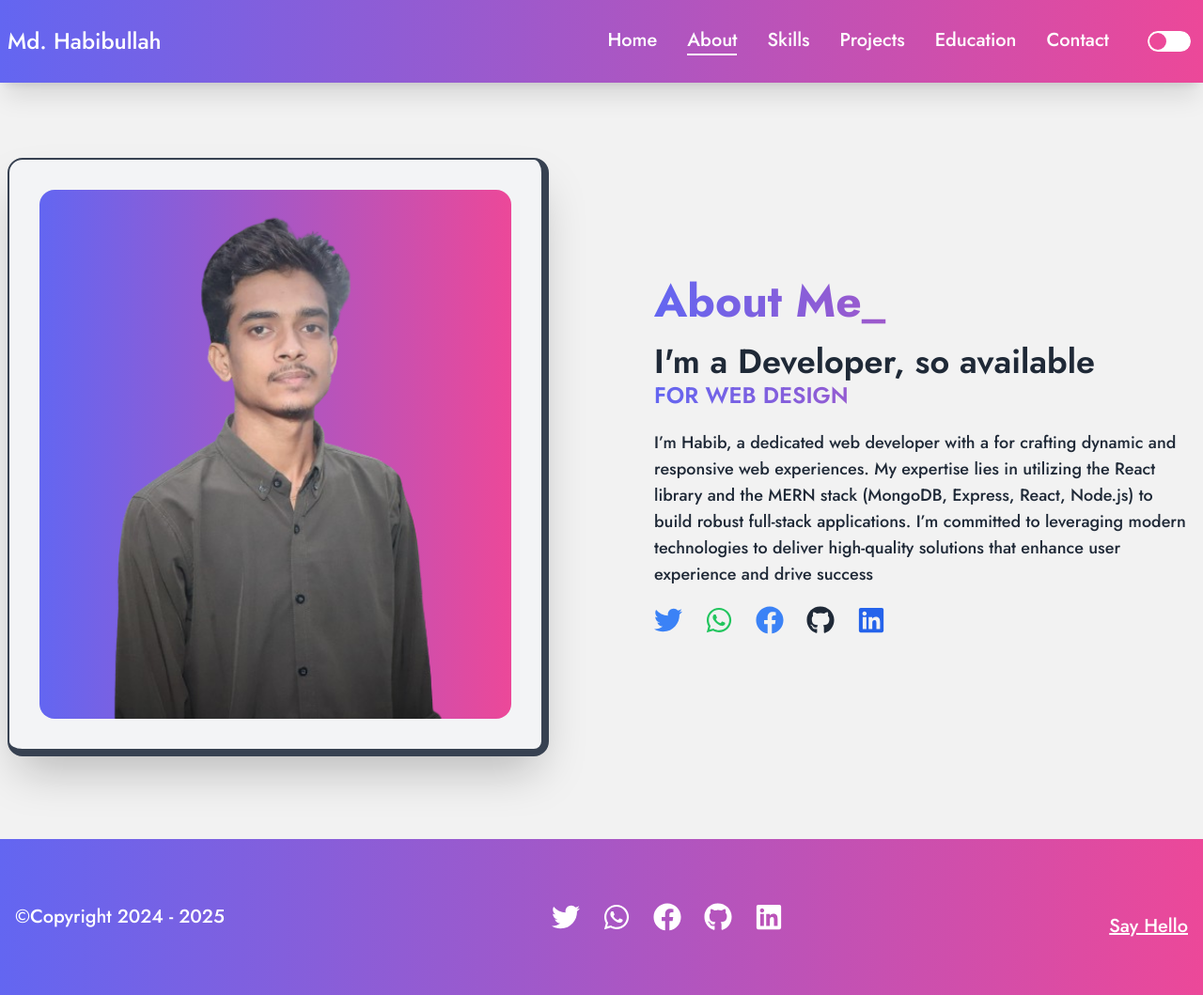
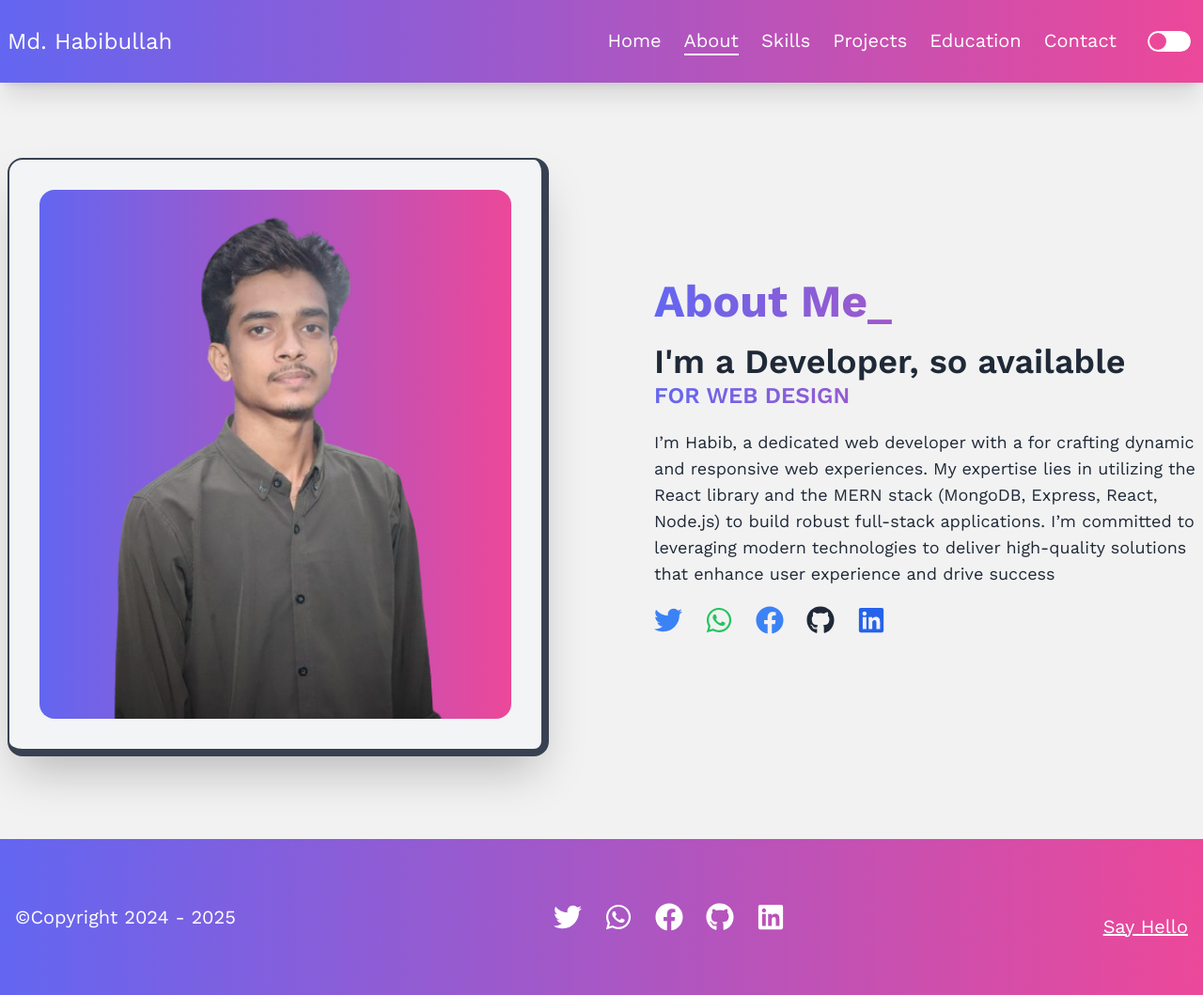
Before and after one commit to HabiburRahman02/portfolio, a React (Vite) app: page /aboutMe in a window 1280 px wide. Shown: the whole page at 94% size. Built offline with nearby package versions, Linux system fonts and the light colour scheme.

Commit message:
change font

```diff
--- a/src/index.css
+++ b/src/index.css
@@ -1,9 +1,10 @@
-@import url('https://fonts.googleapis.com/css2?family=Jost:ital,wght@0,100..900;1,100..900&display=swap');
+@import url('https://fonts.googleapis.com/css2?family=Work+Sans:ital,wght@0,100..900;1,100..900&display=swap');
+
 @tailwind base;
 @tailwind components;
 @tailwind utilities;
 
 body{
-    font-family: "Jost", sans-serif;
-    font-weight: 500;
+    font-family: "Work Sans", serif;
+    /* font-weight: 400; */
 }
--- a/src/pages/Home/Footer/Footer.jsx
+++ b/src/pages/Home/Footer/Footer.jsx
@@ -6,6 +6,10 @@ import { FaRegArrowAltCircleUp } from "react-icons/fa";
 
 
 const Footer = () => {
+    const phoneNumber = "8801779888454";
+    const message = "Hi, I want to discuss about your portfolio!";
+    const whatsappLink = `https://wa.me/${phoneNumber}?text=${encodeURIComponent(message)}`;
+
     const [scrollButtonVisible, setScrollButtonVisible] = useState(false);
 
     useEffect(() => {
@@ -38,7 +42,7 @@ const Footer = () => {
                             <FaTwitter></FaTwitter>
                         </Link>
                         <Link
-                            to={'https://portfoliohabib.netlify.app'}
+                            to={whatsappLink}
                             target="_blank"
                         >
                             <FaWhatsapp></FaWhatsapp>
@@ -66,7 +70,7 @@ const Footer = () => {
                     </div>
                 </div>
                 <Link
-                    to={'https://www.whatsapp.com'}
+                    to={whatsappLink}
                     target="_blank"
                 >
                     <p className="text-xl underline">Say Hello</p>
--- a/src/pages/Home/Navbar/Navbar.jsx
+++ b/src/pages/Home/Navbar/Navbar.jsx
@@ -11,12 +11,12 @@ const Navbar = () => {
   }
   const links = (
     <>
-      <NavLink className={({ isActive }) => `text-xl mr-8 ${isActive && 'border-b-2 border-b-white'}`} to='/'>Home</NavLink>
-      <NavLink className={({ isActive }) => `text-xl mr-8 ${isActive && 'border-b-2 border-b-white'}`} to='/aboutMe'>About</NavLink>
-      <NavLink className={({ isActive }) => `text-xl mr-8 ${isActive && 'border-b-2 border-b-white'}`} to='/skills'>Skills</NavLink>
-      <NavLink className={({ isActive }) => `text-xl mr-8 ${isActive && 'border-b-2 border-b-white'}`} to='/projects'>Projects</NavLink>
-      <NavLink className={({ isActive }) => `text-xl mr-8 ${isActive && 'border-b-2 border-b-white'}`} to='/education'>Education</NavLink>
-      <NavLink className={({ isActive }) => `text-xl mr-8 ${isActive && 'border-b-2 border-b-white'}`} to='/contact'>Contact</NavLink>
+      <NavLink className={({ isActive }) => `text-xl mr-6 ${isActive && 'border-b-2 border-b-white'}`} to='/'>Home</NavLink>
+      <NavLink className={({ isActive }) => `text-xl mr-6 ${isActive && 'border-b-2 border-b-white'}`} to='/aboutMe'>About</NavLink>
+      <NavLink className={({ isActive }) => `text-xl mr-6 ${isActive && 'border-b-2 border-b-white'}`} to='/skills'>Skills</NavLink>
+      <NavLink className={({ isActive }) => `text-xl mr-6 ${isActive && 'border-b-2 border-b-white'}`} to='/projects'>Projects</NavLink>
+      <NavLink className={({ isActive }) => `text-xl mr-6 ${isActive && 'border-b-2 border-b-white'}`} to='/education'>Education</NavLink>
+      <NavLink className={({ isActive }) => `text-xl mr-6 ${isActive && 'border-b-2 border-b-white'}`} to='/contact'>Contact</NavLink>
     </>
   );
   return (
--- a/src/pages/Shared/SocialIcon/SocialIcon.jsx
+++ b/src/pages/Shared/SocialIcon/SocialIcon.jsx
@@ -5,7 +5,6 @@ const SocialIcon = () => {
     const phoneNumber = "8801779888454";
     const message = "Hi, I want to discuss about your portfolio!";
     const whatsappLink = `https://wa.me/${phoneNumber}?text=${encodeURIComponent(message)}`;
-
 
     return (
         <div className="flex gap-6 text-3xl ">
@@ -16,13 +15,13 @@ const SocialIcon = () => {
             >
                 <FaTwitter></FaTwitter>
             </Link>
-            <Link
+            <a
                 href={whatsappLink}
                 target="_blank"
                 className="text-green-500"
             >
                 <FaWhatsapp></FaWhatsapp>
-            </Link>
+            </a>
             <Link
                 to={'https://web.facebook.com/habiburrahman.habib.56027281'}
                 target="_blank"
```
